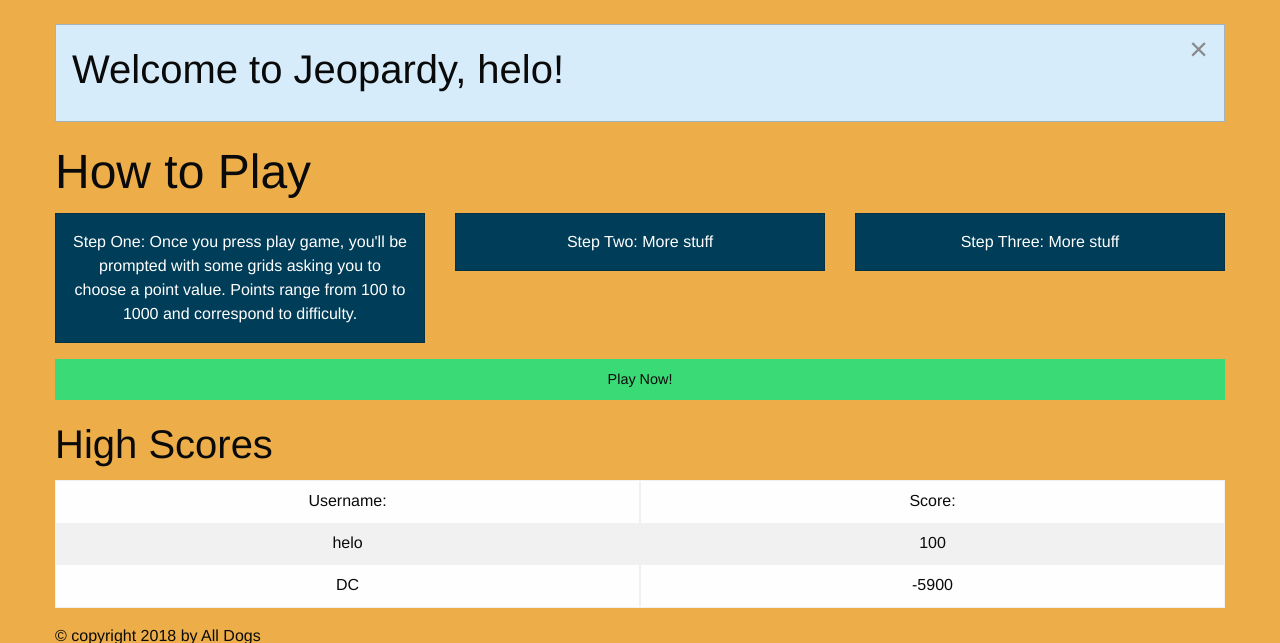
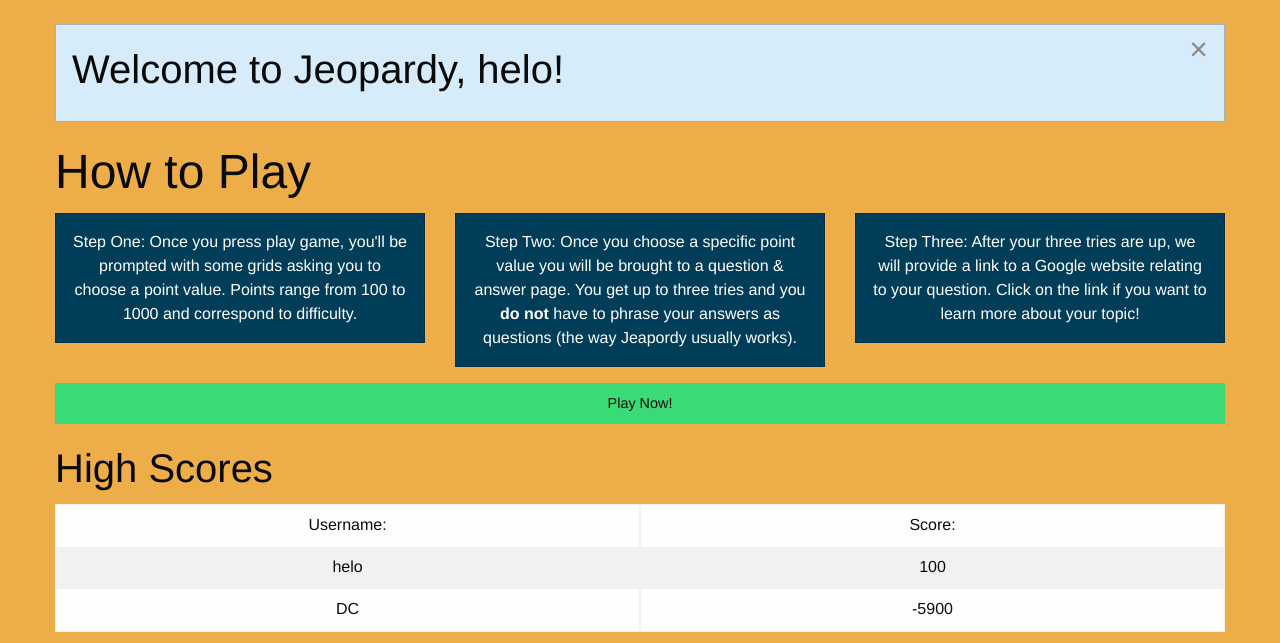
Before and after one commit to Addison-Huang/AllDogsGoToHeaven, a Flask app: page /auth in a window 1280 px wide. Shown: the part 79-722 px from the top of the page. Run offline with Flask 2, Linux system fonts and the light colour scheme; a user stored in the database is signed in; data comes from the database, SQL or seed files in the repository; some libraries are stand-ins or nearby versions.

Commit message:
foundatoin

```diff
--- a/templates/home.html
+++ b/templates/home.html
@@ -81,14 +81,15 @@
 	  <div class="large-4 medium-4 small-4 cell">
 	    <div style="background-color:#003D58; color:white;" class="primary callout">
 	      <center>
-		Step Two: More stuff
+Step Two: Once you choose a specific point value you will be brought to a question & answer page. You get up to three tries and you <b> do not </b> have to phrase your answers as questions (the way Jeapordy usually works).
+
 	      </center>
 	    </div>
 	  </div>
 	  <div class="large-4 medium-4 small-4 cell">
 	    <div style="background-color:#003D58; color:white;" class="primary callout">
 	      <center>
-		Step Three: More stuff
+Step Three: After your three tries are up, we will provide a link to a Google website relating to your question. Click on the link if you want to learn more about your topic!
 	      </center>
 	    </div>
 
```
Also changed, not shown: templates/points.html (+8 -4 lines).
